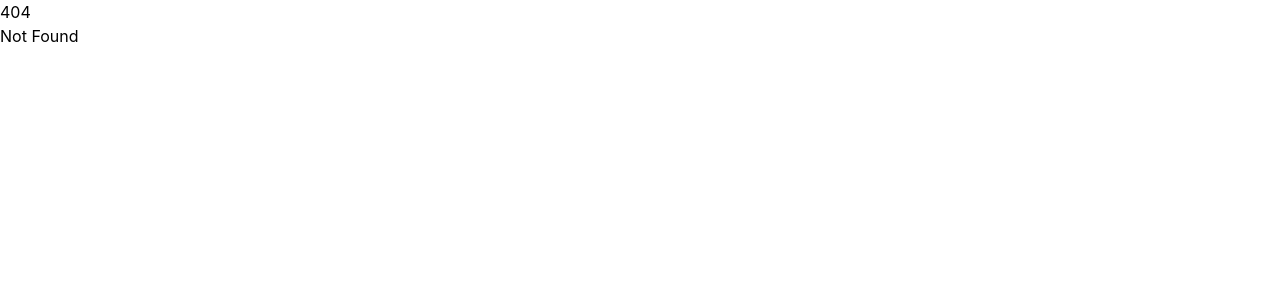
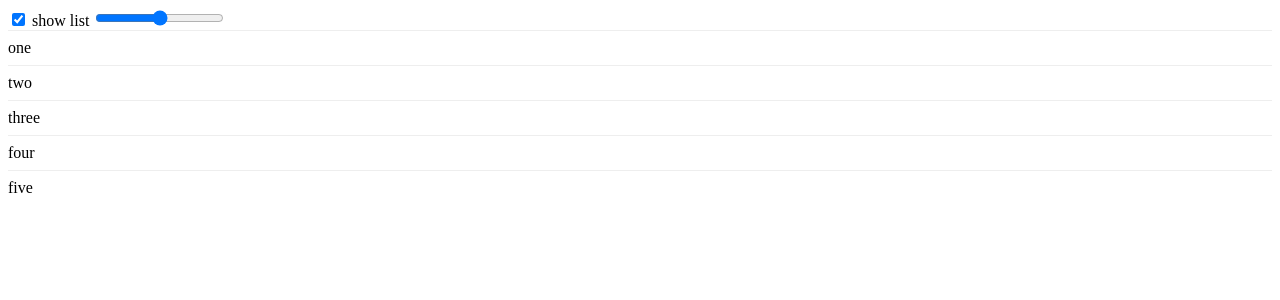
Before and after one commit to RSM-CR/RSMCR-FE, a SvelteKit app in the folder interfaz/: page /RFiles in a window 1280 px wide. Before the commit this address had no page. Shown: the top 300 px of the page. Built offline with nearby package versions, Linux system fonts and the light colour scheme.

Commit message:
lista RFiles

```diff
--- a/interfaz/src/routes/+layout.svelte
+++ /dev/null
@@ -1,9 +0,0 @@
-<script lang="ts">
-	import './layout.css';
-	import favicon from '$lib/assets/favicon.svg';
-
-	let { children } = $props();
-</script>
-
-<svelte:head><link rel="icon" href={favicon} /></svelte:head>
-{@render children()}
--- a/interfaz/src/routes/+page.svelte
+++ b/interfaz/src/routes/+page.svelte
@@ -1,3 +1,3 @@
 <h1>Welcome to SvelteKit</h1>
 <p>Visit <a href="https://svelte.dev/docs/kit">svelte.dev/docs/kit</a> to read the documentation</p>
-<p>Mira <a href="./ejemplo">mi pagina</a></p>
+<p>Mira <a href="./RFiles">mi pagina</a></p>
--- /dev/null
+++ b/interfaz/src/routes/RFiles/+page.svelte
@@ -0,0 +1,32 @@
+<script>
+	import { slide } from 'svelte/transition';
+
+	let items = ['one', 'two', 'three', 'four', 'five', 'six', 'seven', 'eight', 'nine', 'ten'];
+
+	let showItems = $state(true);
+	let i = $state(5);
+</script>
+
+<label>
+	<input type="checkbox" bind:checked={showItems} />
+	show list
+</label>
+
+<label>
+	<input type="range" bind:value={i} max="10" />
+</label>
+
+{#if showItems}
+	{#each items.slice(0, i) as item}
+		<div transition:slide|global>
+			{item}
+		</div>
+	{/each}
+{/if}
+
+<style>
+	div {
+		padding: 0.5em 0;
+		border-top: 1px solid #eee;
+	}
+</style>
--- a/interfaz/src/routes/ejemplo/+page.svelte
+++ /dev/null
@@ -1,2 +0,0 @@
-<h1>Hola</h1>
-<p>asfefhjaefhehfhjaehfjhejsk</p>
--- a/interfaz/src/routes/recentFiles.svelte
+++ /dev/null
@@ -1,30 +0,0 @@
-<!DOCTYPE html>
-<html lang="es">
-<head>
-<meta charset="UTF-8">
-<title>Lista Deslizante</title>
-</head>
-
-<body>
-
-<h2>Lista Deslizante</h2>
-
-<div style="width:300px; overflow-x:scroll; white-space:nowrap; border:1px solid black;">
-    <div style="display:inline-block; width:150px; height:100px; background:#ddd; margin-right:10px;">
-        Item 1
-    </div>
-    <div style="display:inline-block; width:150px; height:100px; background:#ccc; margin-right:10px;">
-        Item 2
-    </div>
-    <div style="display:inline-block; width:150px; height:100px; background:#bbb; margin-right:10px;">
-        Item 3
-    </div>
-    <div style="display:inline-block; width:150px; height:100px; background:#aaa; margin-right:10px;">
-        Item 4
-    </div>
-</div>
-
-<script src=""></script>
-
-</body>
-</html>
```
Also changed, not shown: interfaz/src/routes/RFiles/layout.css (renamed from interfaz/src/routes/layout.css).
